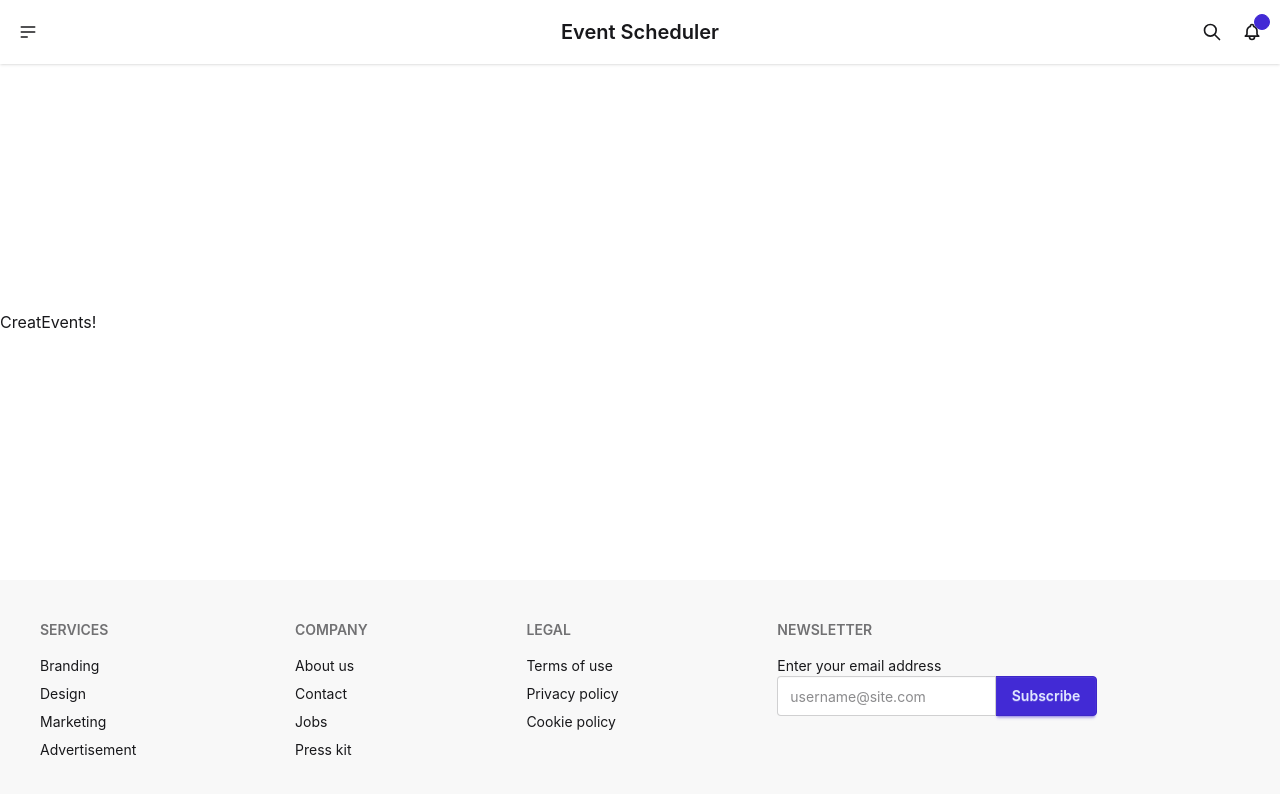
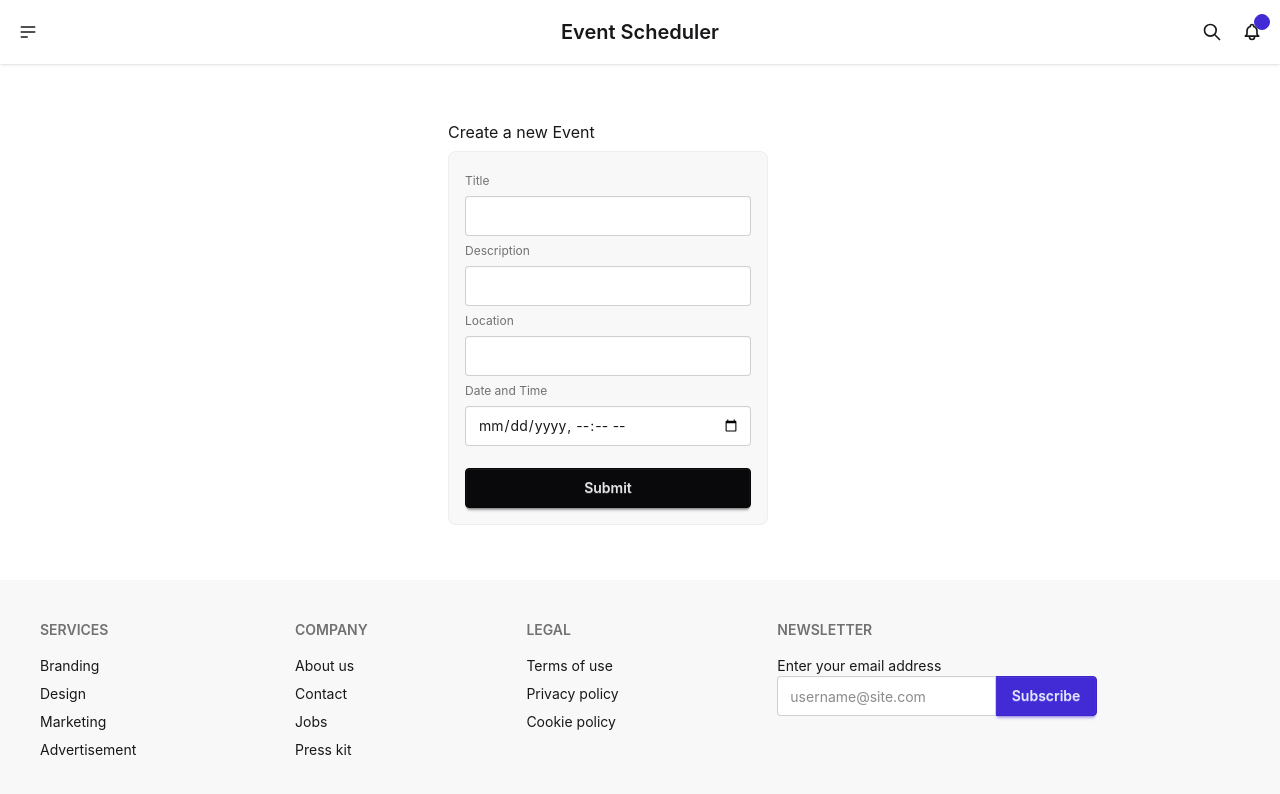
Before and after one commit to EliasKleinlein/Events-in-RTS, a React (Vite) app: page /createevents in a window 1280 px wide. Shown: the top 794 px of the page. Built offline with nearby package versions, Linux system fonts and the light colour scheme.

Commit message:
add create event form first draft

```diff
--- a/src/pages/CreateEvents.jsx
+++ b/src/pages/CreateEvents.jsx
@@ -1,5 +1,82 @@
+import { useState } from "react";
+
 const CreateEvents = () => {
-  return <div>CreatEvents!</div>;
+  const initialState = {
+    title: "",
+    description: "",
+    location: "",
+    date: "",
+  };
+  const [formData, setFormData] = useState(initialState);
+
+  const handleChange = (e) => {
+    const { name, value } = e.target;
+    setFormData((prevData) => ({
+      ...prevData,
+      [name]: value,
+    }));
+  };
+  const handleSubmit = (e) => {
+    e.preventDefault();
+    //TODO: API POST
+    console.log("Form submitted with:", formData);
+  };
+
+  return (
+    <div className="mx-auto max-w-sm py-8">
+      <h2>Create a new Event</h2>
+      <form onSubmit={handleSubmit}>
+        <fieldset className="fieldset bg-base-200 border-base-300 rounded-box w-xs border p-4">
+          <legend className="fieldset-legend"></legend>
+          <label className="label" htmlFor="title">
+            Title
+          </label>
+          <input
+            type="text"
+            className="input"
+            name="title"
+            id="title"
+            value={formData.title}
+            onChange={handleChange}
+          />
+          <label className="label" htmlFor="description">
+            Description
+          </label>
+          <input
+            type="text"
+            className="input"
+            name="description"
+            id="description"
+            value={formData.description}
+            onChange={handleChange}
+          />
+          <label className="label" htmlFor="location">
+            Location
+          </label>
+          <input
+            type="text"
+            className="input"
+            name="location"
+            id="location"
+            value={formData.location}
+            onChange={handleChange}
+          />
+          <label className="label" htmlFor="date">
+            Date and Time
+          </label>
+          <input
+            type="datetime-local"
+            className="input"
+            name="date"
+            id="date"
+            value={formData.date}
+            onChange={handleChange}
+          />
+          <button className="btn btn-neutral mt-4">Submit</button>
+        </fieldset>
+      </form>
+    </div>
+  );
 };
 
 export default CreateEvents;
```
